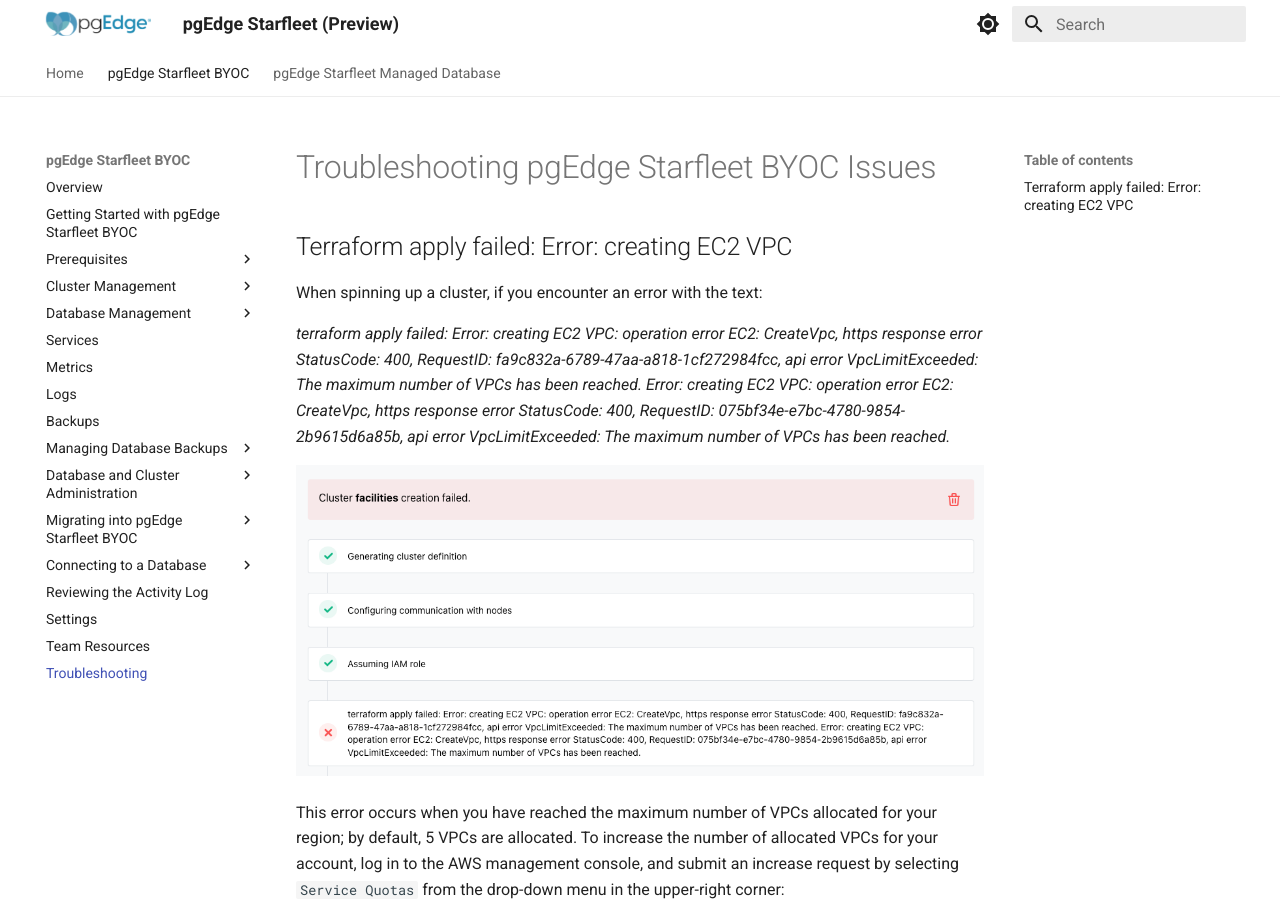
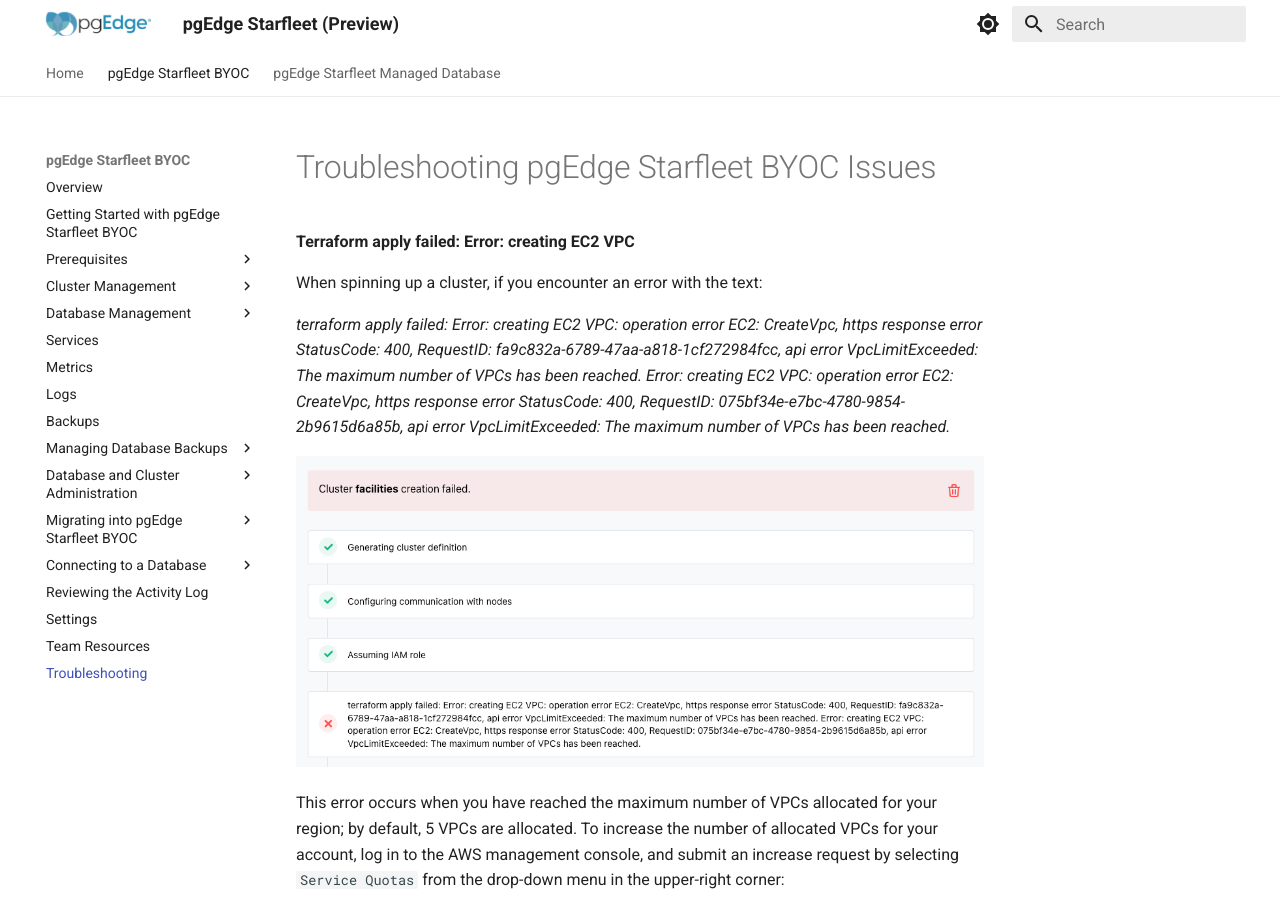
Before and after one commit to pgEdge/pgedge-starfleet-docs, an MkDocs documentation site: the page built from docs/byoc/byoc_troubleshooting.md, in a window 1280 px wide and 900 px high. Built offline with MkDocs 1.6.1 and Material for MkDocs 9.7.7, drawn with Linux system fonts in a browser that asks for light colours.

Commit message:
fix: allow bold labels instead of headings
A line that is entirely bold renders as a bold paragraph, not a
heading, and so stays out of the page's contents list. Susan uses this
for troubleshooting entries on purpose, so that a page with many of
them does not fill the contents list with problems. Turning those
lines into headings to satisfy MD036 undid that.

Restore both bold lines and turn MD036 off.

```diff
--- a/.markdownlint.yaml
+++ b/.markdownlint.yaml
@@ -20,3 +20,7 @@ MD007: false
 MD030: false
 MD046: false
 MD060: false
+
+# A bold line on its own is a label kept out of the page's contents
+# list on purpose, as troubleshooting entries use it.
+MD036: false
--- a/docs/byoc/byoc_troubleshooting.md
+++ b/docs/byoc/byoc_troubleshooting.md
@@ -1,6 +1,6 @@
 # Troubleshooting pgEdge Starfleet BYOC Issues
 
-## Terraform apply failed: Error: creating EC2 VPC
+**Terraform apply failed: Error: creating EC2 VPC**
 
 When spinning up a cluster, if you encounter an error with the text:
 
```
Also changed, not shown: docs/byoc/byoc_settings.md (+1 -1 lines).
